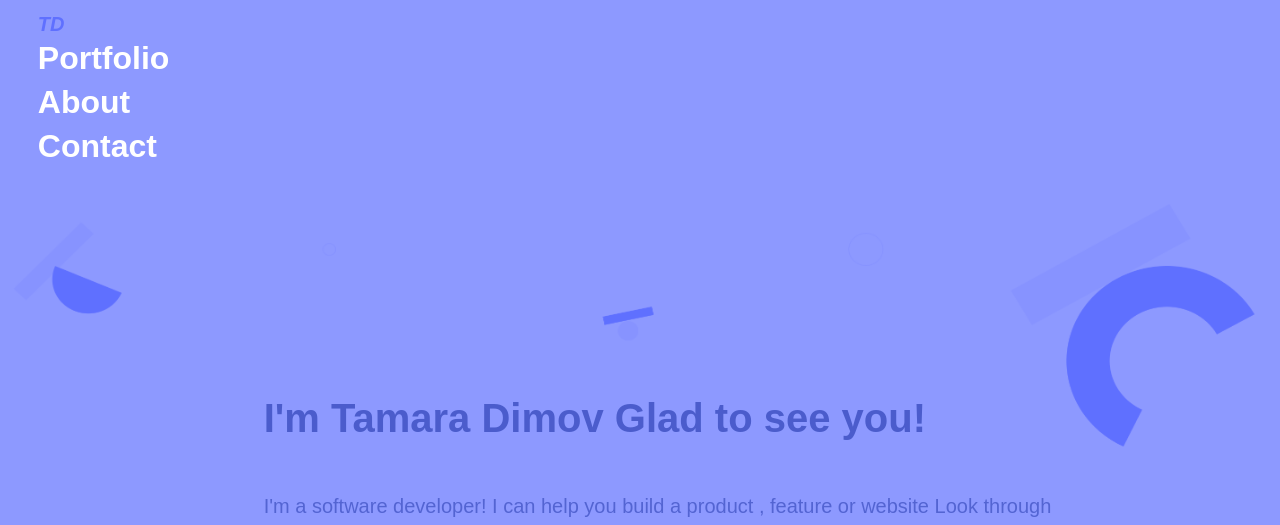
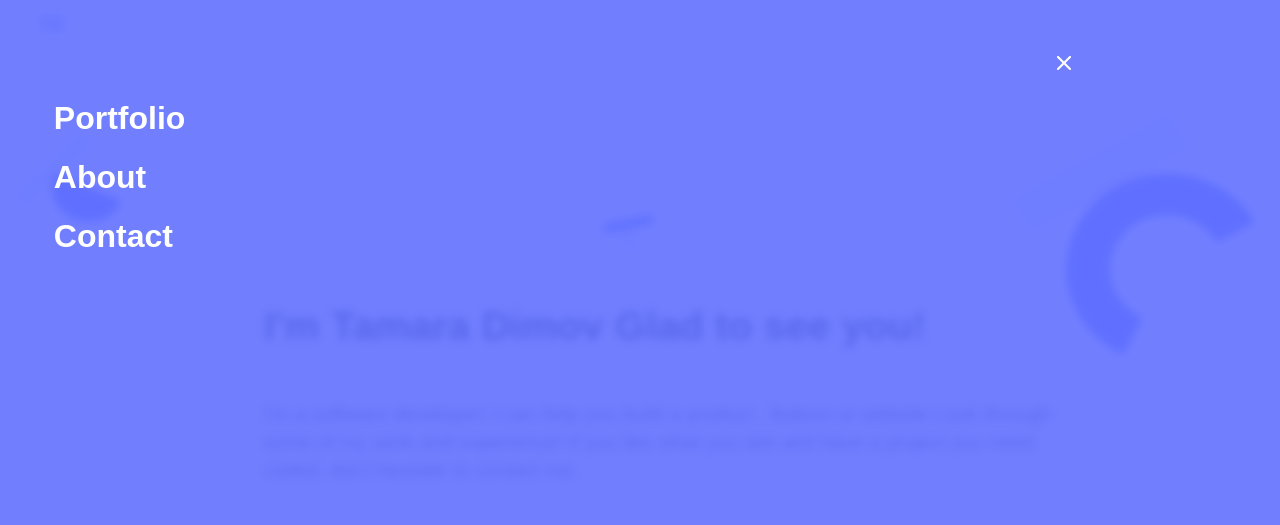
Before and after one commit to TamaraDimov/Portfolio-project, a website: page index.html in a window 1280 px wide. Shown: the top 525 px of the page. Drawn offline with Linux system fonts and the light colour scheme.

Commit message:
add style of the dropdown menu

```diff
--- a/index.html
+++ b/index.html
@@ -14,6 +14,7 @@
   </head>
   <body>
     <div class="mobile-overlay"></div>
+    <div class="blur"></div>
     <section class="coverPage">
       <header class="topHeader show">
         <a href="#" class="logo">TD</a>
@@ -21,6 +22,11 @@
           <div>
             <a href="#" class="toggleNav">
               <img src="img/Union.png" alt="menu_button" />
+            </a>
+          </div>
+          <div class="exit show">
+            <a href="#" class="exit show">
+              <img src="img/exit.png" alt="menu_exit_button" />
             </a>
           </div>
           <ul>
--- a/style.css
+++ b/style.css
@@ -5,7 +5,6 @@
   padding: 0%;
   box-sizing: border-box;
 }
-
 body {
   width: 100vw;
   height: auto;
@@ -34,6 +33,14 @@ body {
   text-decoration: none;
 }
 
+.blur {
+  position: fixed;
+  z-index: 1;
+  width: 100vw;
+  height: 100vh;
+  backdrop-filter: blur(5px);
+}
+
 .menu > ul {
   display: none;
 }
@@ -58,22 +65,36 @@ body {
   display: block;
 }
 
+.exit {
+  width: 20px;
+  height: 20px;
+  position: absolute;
+  right: 20px;
+  top: -20px;
+}
+
 .show .menu {
   position: relative;
   display: block;
   z-index: 9;
+  /* position: absolute; */
+  height: 40px;
+  left: 16px;
+  right: 16px;
+  top: 60px;
 }
 
-.show .menu li{
+.show .menu li {
   font-weight: 600;
   font-size: 32px;
   line-height: 44px;
   z-index: 9;
   color: #fff;
+  padding-bottom: 15px;
 }
 
 .mobile-overlay {
-  background-color: #6070ffb6 !important;
+  background-color: #6070ffe3 !important;
   height: 100vh;
   width: 100vw;
   position: fixed;
```
Also changed, not shown: img/exit.png (added).
